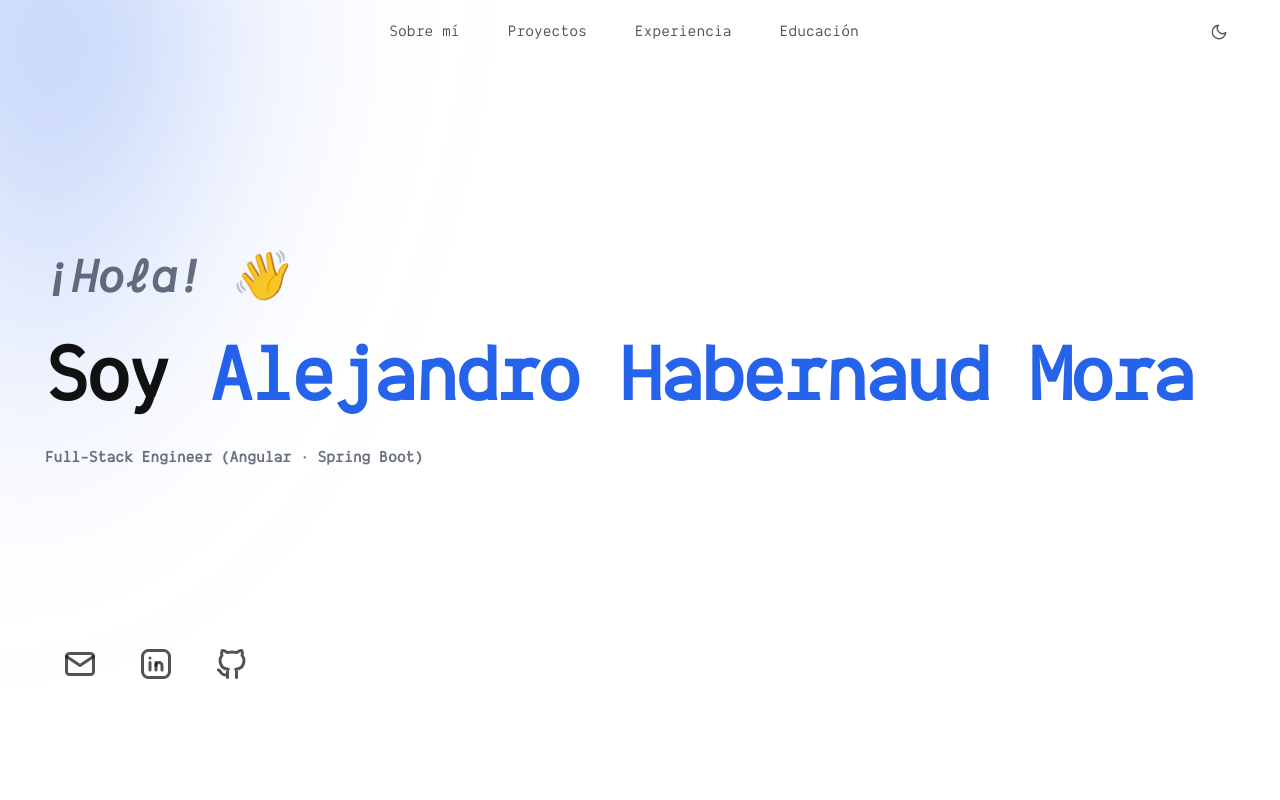
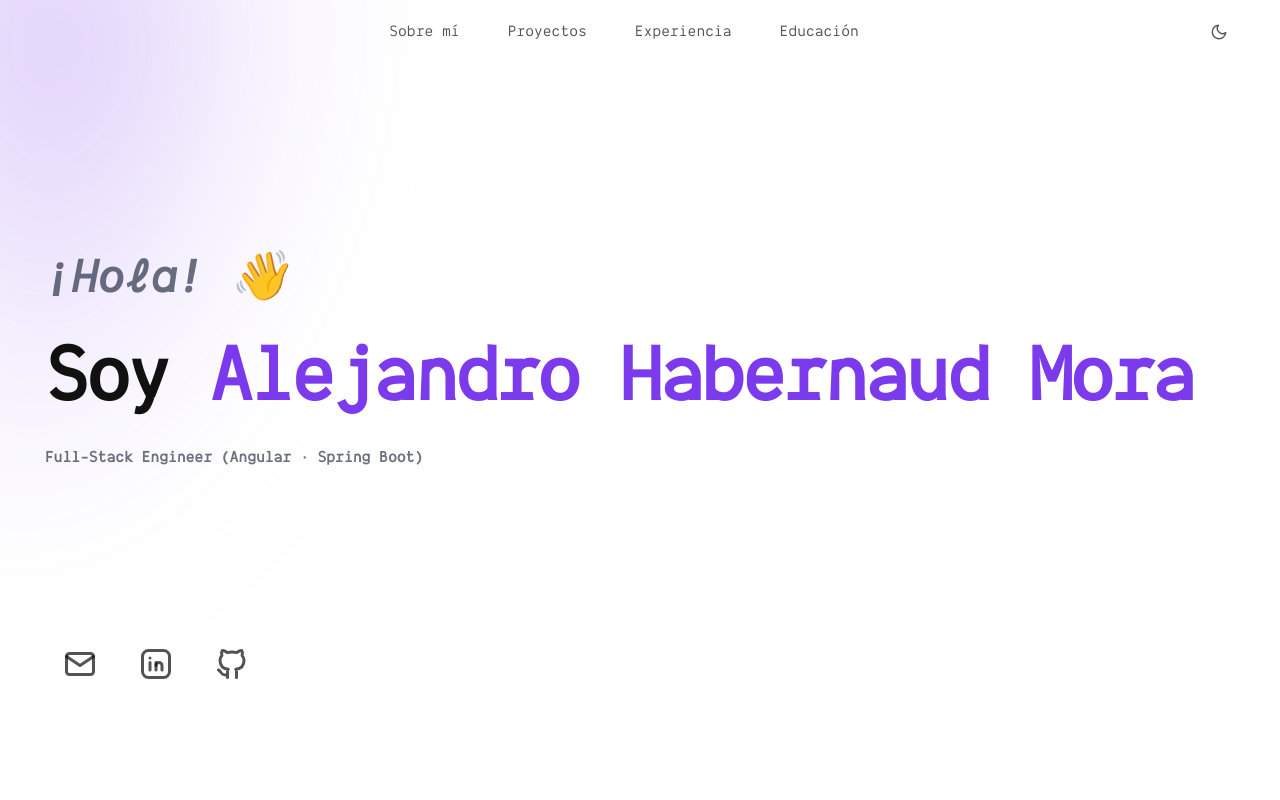
Before and after one commit to th3l4stl0st/portfolio-webpage, an Angular app: page / in a window 1280 px wide. Shown: the top 800 px of the page. Built offline with nearby package versions, Linux system fonts and the light colour scheme.

Commit message:
Changed accent color

```diff
--- a/src/styles/theme-dark.css
+++ b/src/styles/theme-dark.css
@@ -1,14 +1,20 @@
 :root[data-theme='dark'] {
-  --color-bg: #0f1115;
-  --color-surface: #1a1c20;
-  --color-text: #f1f5f9;
-  --color-muted: #a1a1aa;
-  --color-border: #27272a;
-  --color-accent: #3b82f6;
+  --color-bg: #0d1117;
+  --color-surface: #11151c;
+  --color-text: #e5e7eb;
+  --color-muted: #94a3b8;
+  --color-border: #1f2937;
+
+  /* 🔮 morado para oscuro (un poco más claro para que brille) */
+  --color-accent: #a78bfa; /* violet-400 */
+
   --header-bg: rgba(15, 17, 21, 0.72);
-  --header-border: rgba(0, 0, 0, 0);
+  --header-border: rgba(255, 255, 255, 0);
+
   --header-link: rgba(241, 245, 249, 0.72);
   --header-link-hover: rgba(255, 255, 255, 1);
+
+  /* glow más visible en oscuro */
   --hero-glow-opacity: .48;
   --hero-glow-blend: screen;
 }
--- a/src/styles/theme-light.css
+++ b/src/styles/theme-light.css
@@ -4,11 +4,16 @@
   --color-text: #111111;
   --color-muted: #6b7280;
   --color-border: #e5e7eb;
-  --color-accent: #2563eb;
+
+  /* 🔮 morado para claro (violet-600) */
+  --color-accent: #7c3aed;
+
   --header-bg: rgba(255, 255, 255, 0.82);
   --header-border: rgba(0, 0, 0, 0);
   --header-link: rgba(17, 17, 17, 0.72);
   --header-link-hover: rgba(17, 17, 17, 1);
-  --hero-glow-opacity: .48;
+
+  /* glow más sutil en claro */
+  --hero-glow-opacity: .40;
   --hero-glow-blend: multiply;
 }
```
